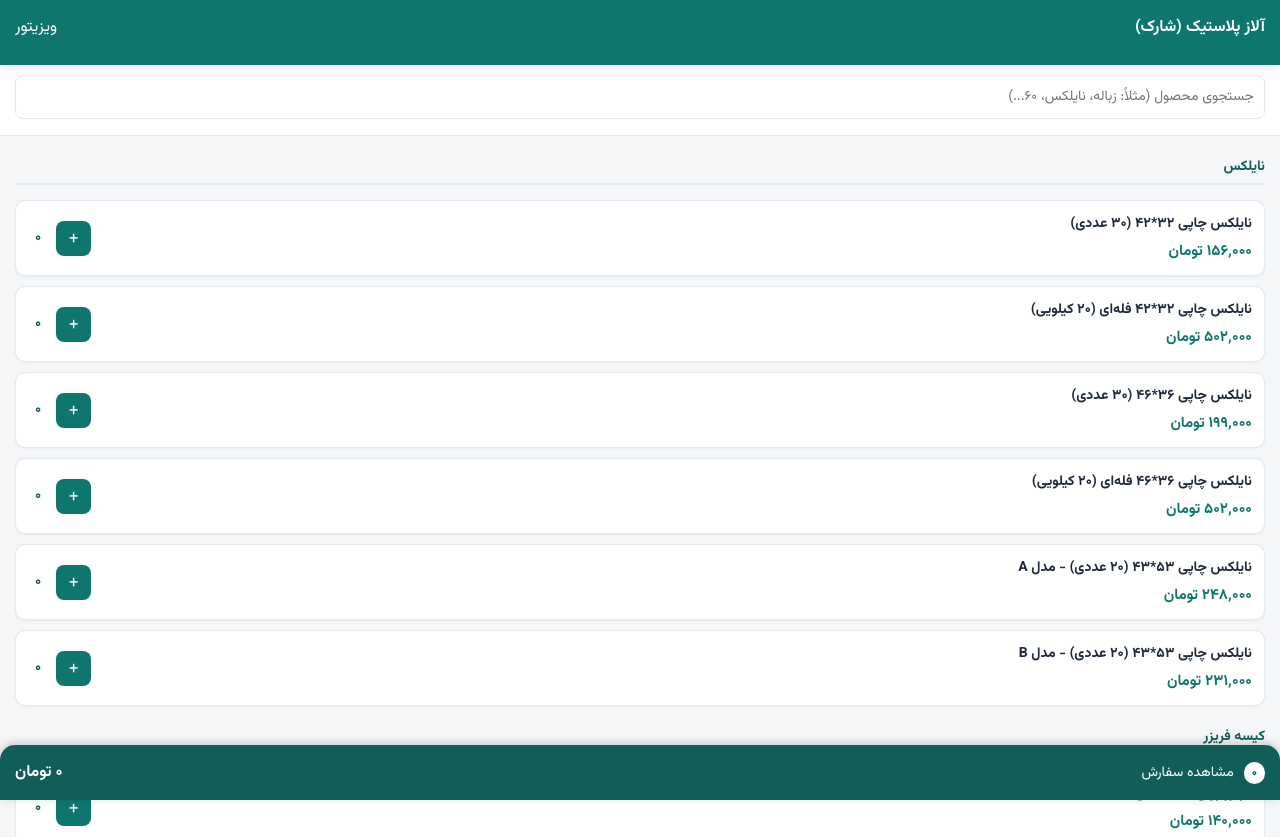
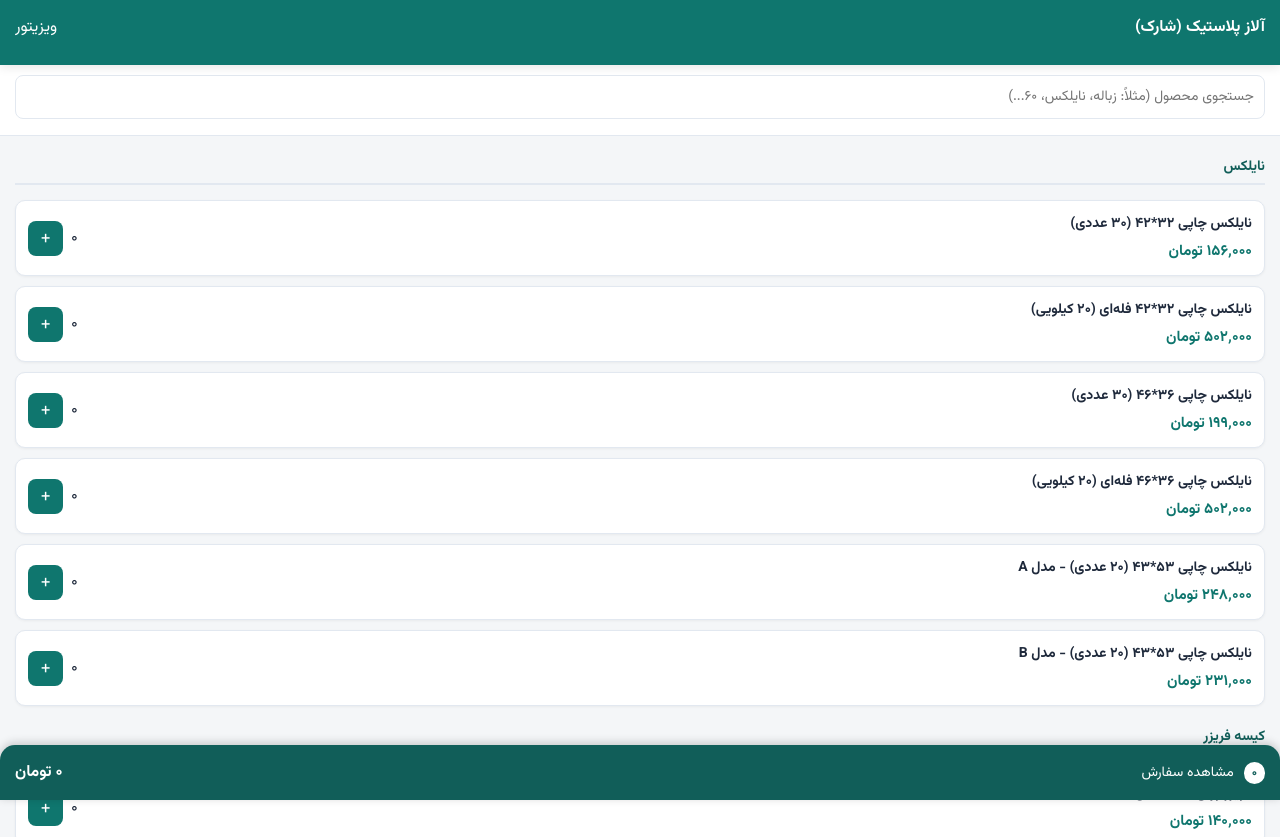
Before and after one commit to vahdani-trader/alaz-plastic-app, a plain HTML site: page index.html in a window 1280 px wide. Shown: the top 837 px of the page. Drawn offline with Linux system fonts and the light colour scheme.

Commit message:
Update index.html

```diff
--- a/index.html
+++ b/index.html
@@ -41,16 +41,16 @@ header{background:var(--primary);color:#fff;padding:15px;position:sticky;top:0;z
   display:flex;
   align-items:center;
   gap:8px;
-  direction:ltr;
+  ;
   flex-shrink:0;
 }
 
-.product-qty{
-  min-width:20px;
-  text-align:center;
-  font-size:14px;
-  font-weight:bold;
-  color:var(--primary-dark);
+.product-actions{
+  display:flex;
+  align-items:center;
+  gap:8px;
+  direction:rtl;
+  flex-shrink:0;
 }
 .bottom-bar{position:fixed;bottom:0;left:0;right:0;background:var(--primary-dark);color:#fff;padding:15px;display:flex;justify-content:space-between;align-items:center;box-shadow:0 -2px 10px rgba(0,0,0,.2);z-index:100;cursor:pointer;border-radius:15px 15px 0 0}
 .bottom-bar-info{display:flex;align-items:center;gap:10px;font-size:14px}
```
